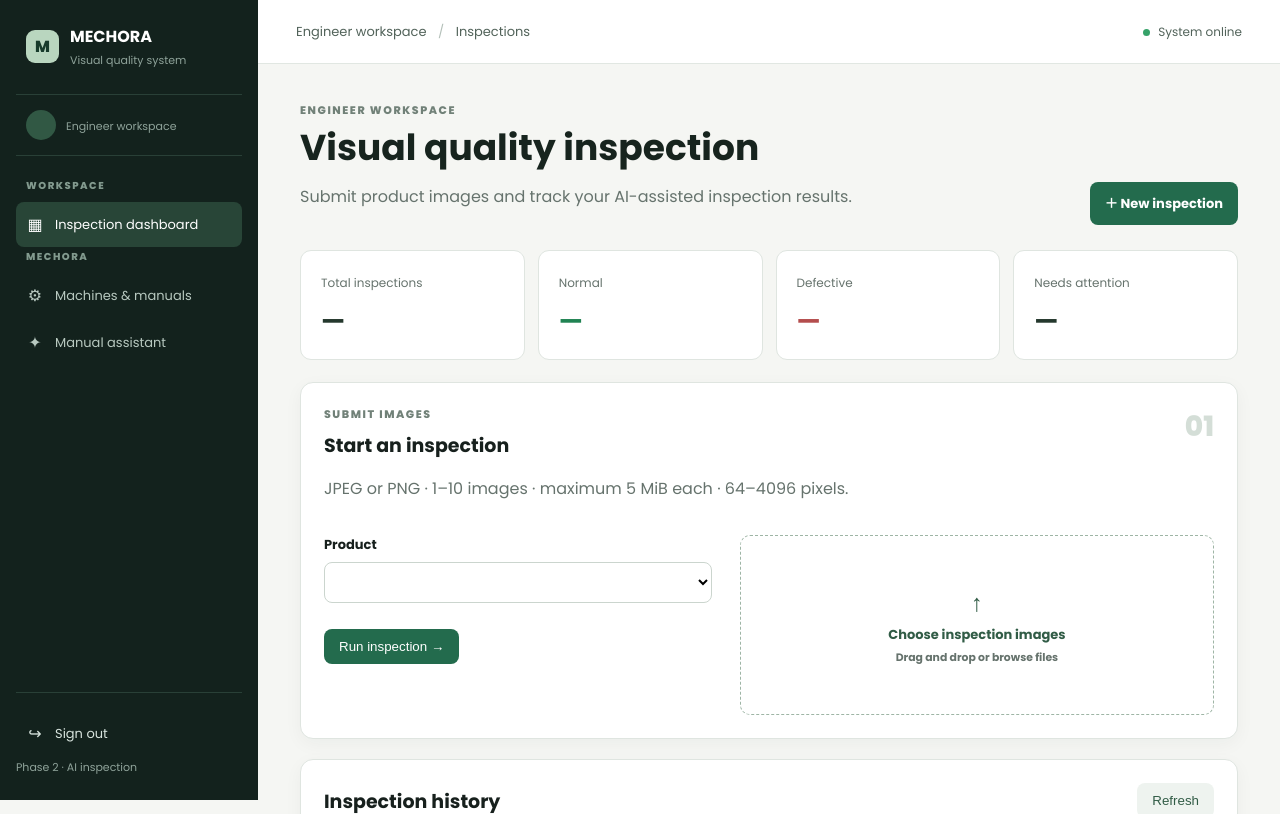
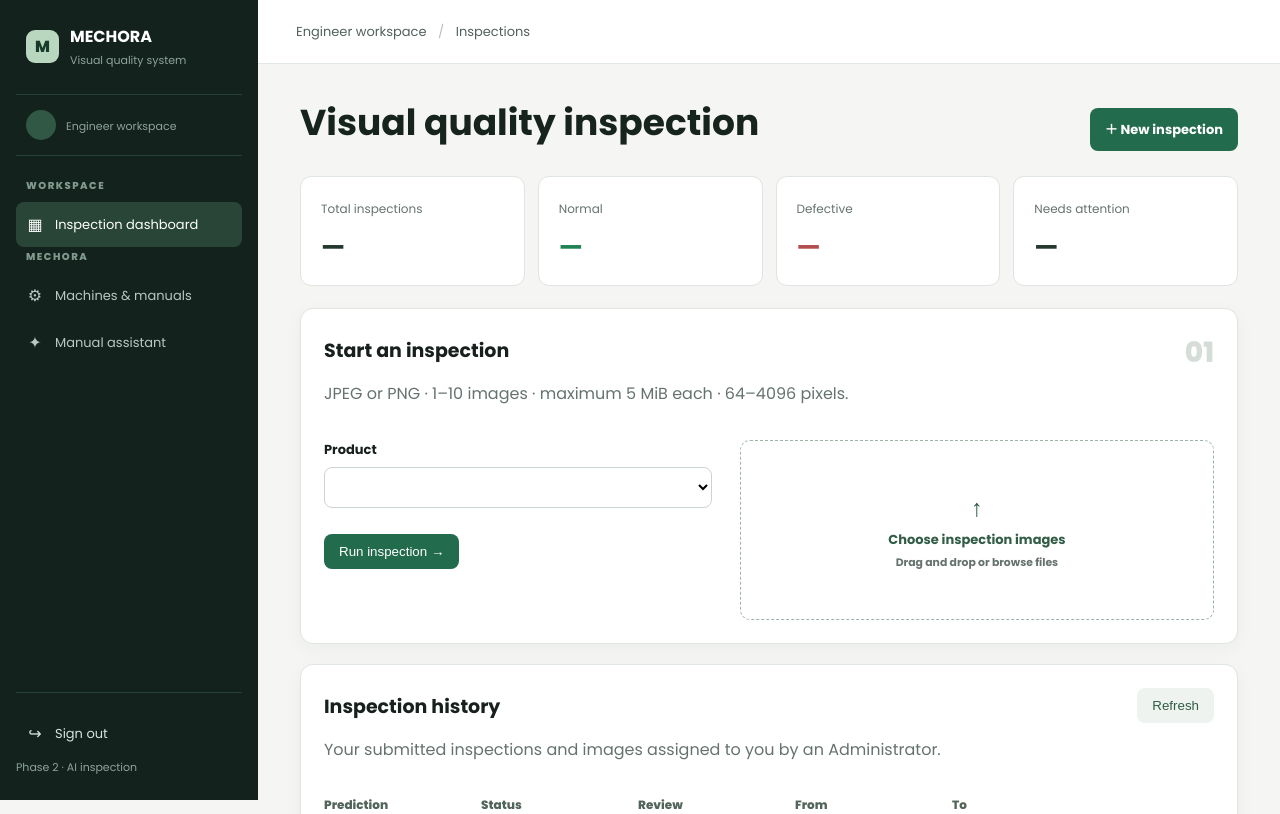
Before and after one commit to BitbyBit180/mechora, a Django app: template inspections/templates/inspections/engineer_dashboard.html in a window 1280 px wide. Shown: the top 814 px of the page. Run offline with Django 5.2, Linux system fonts and the light colour scheme; the template is opened without the code that fills it, so the values that code supplies are empty; parts of the project's set-up code (start-up, migrations or seed data) failed here and were passed over; some libraries are stand-ins or nearby versions.

Commit message:
fix: simplify engineer dashboard labels

```diff
--- a/inspections/templates/inspections/base.html
+++ b/inspections/templates/inspections/base.html
@@ -24,7 +24,7 @@
     <div class="sidebar-footer"><a class="sidebar-link logout" href="{% url 'logout' %}"><span>↪</span> Sign out</a><small>Phase 2 · AI inspection</small></div>
   </aside>
   <div class="app-main">
-    <header class="app-topbar"><button class="menu-toggle" id="menu-toggle" type="button" aria-label="Open navigation">☰</button><div class="topbar-context">{% block topbar_context %}Visual quality inspection{% endblock %}</div><div class="topbar-status"><span class="status-dot"></span> System online</div></header>
+    <header class="app-topbar"><button class="menu-toggle" id="menu-toggle" type="button" aria-label="Open navigation">☰</button><div class="topbar-context">{% block topbar_context %}Visual quality inspection{% endblock %}</div></header>
     <main class="app-content">{% block content %}{% endblock %}</main>
   </div>
   <script>
--- a/inspections/templates/inspections/engineer_dashboard.html
+++ b/inspections/templates/inspections/engineer_dashboard.html
@@ -12,9 +12,9 @@
 {% endblock %}
 {% block topbar_context %}Engineer workspace <span>/</span> Inspections{% endblock %}
 {% block content %}
-<div class="page-heading"><div><p class="eyebrow">ENGINEER WORKSPACE</p><h1>Visual quality inspection</h1><p class="muted">Submit product images and track your AI-assisted inspection results.</p></div><a class="heading-action" href="#upload-section">＋ New inspection</a></div>
+<div class="page-heading"><div><h1>Visual quality inspection</h1></div><a class="heading-action" href="#upload-section">＋ New inspection</a></div>
 <section class="metric-grid"><div class="metric-card"><small>Total inspections</small><strong id="stat-total">—</strong></div><div class="metric-card"><small>Normal</small><strong id="stat-normal" class="good">—</strong></div><div class="metric-card"><small>Defective</small><strong id="stat-defective" class="bad">—</strong></div><div class="metric-card"><small>Needs attention</small><strong id="stat-pending">—</strong></div></section>
-<section class="card" id="upload-section"><div class="section-heading"><div><p class="eyebrow">SUBMIT IMAGES</p><h2>Start an inspection</h2><p class="muted">JPEG or PNG · 1–10 images · maximum 5 MiB each · 64–4096 pixels.</p></div><span class="section-number">01</span></div><form id="upload-form" class="upload-form" enctype="multipart/form-data"><div class="upload-form-fields"><label>Product<select name="product_id" id="products" required></select></label><div id="selected-files" class="selected-files"></div><div class="form-actions"><button type="submit">Run inspection <span>→</span></button><p id="message" class="muted"></p></div></div><label class="file-drop" for="images"><span class="upload-icon">↑</span><strong>Choose inspection images</strong><small>Drag and drop or browse files</small><input type="file" name="images" id="images" accept="image/jpeg,image/png" multiple required></label></form></section>
+<section class="card" id="upload-section"><div class="section-heading"><div><h2>Start an inspection</h2><p class="muted">JPEG or PNG · 1–10 images · maximum 5 MiB each · 64–4096 pixels.</p></div><span class="section-number">01</span></div><form id="upload-form" class="upload-form" enctype="multipart/form-data"><div class="upload-form-fields"><label>Product<select name="product_id" id="products" required></select></label><div id="selected-files" class="selected-files"></div><div class="form-actions"><button type="submit">Run inspection <span>→</span></button><p id="message" class="muted"></p></div></div><label class="file-drop" for="images"><span class="upload-icon">↑</span><strong>Choose inspection images</strong><small>Drag and drop or browse files</small><input type="file" name="images" id="images" accept="image/jpeg,image/png" multiple required></label></form></section>
 <section class="card" id="history-section"><div class="section-heading"><div><h2>Inspection history</h2><p class="muted">Your submitted inspections and images assigned to you by an Administrator.</p></div><button id="refresh" class="quiet-button" type="button">Refresh</button></div><div class="history-filters"><label>Prediction<select id="prediction-filter"><option value="all">All predictions</option><option value="Normal">Normal</option><option value="Defective">Defective</option></select></label><label>Status<select id="status-filter"><option value="all">All statuses</option><option value="completed">Completed</option><option value="failed">Failed</option><option value="queued">Queued</option><option value="processing">Processing</option></select></label><label>Review<select id="review-filter"><option value="all">All reviews</option><option value="pending">Pending review</option><option value="confirmed">Confirmed</option><option value="corrected">Corrected</option></select></label><label>From<input id="date-from" type="date"></label><label>To<input id="date-to" type="date"></label></div><div class="table-wrap"><table><thead><tr><th>Inspection</th><th>Work</th><th>File</th><th>AI prediction</th><th>Status</th><th>Supervisor review</th><th>Submitted</th></tr></thead><tbody id="history"></tbody></table></div><div class="history-pagination" id="history-pagination"></div></section>
 <div class="review-modal" id="engineer-image-modal" hidden><div class="review-backdrop" data-close-engineer-image></div><section class="review-panel image-preview-panel" role="dialog" aria-modal="true" aria-label="Inspection image"><button class="review-close" type="button" data-close-engineer-image aria-label="Close image">×</button><p class="eyebrow">INSPECTION IMAGE</p><h2 id="engineer-image-title">Preview</h2><img id="engineer-image-preview" class="engineer-image-preview" alt="Uploaded inspection"></section></div>
 <div class="review-modal" id="engineer-review-modal" hidden><div class="review-backdrop" data-close-engineer-review></div><section class="review-panel review-detail-panel" role="dialog" aria-modal="true" aria-label="Supervisor review"><button class="review-close" type="button" data-close-engineer-review aria-label="Close review">×</button><p class="eyebrow">SUPERVISOR REVIEW</p><h2>Review details</h2><div class="engineer-review-detail"><span>Decision</span><strong id="engineer-review-class">—</strong><span>Reviewer</span><strong id="engineer-reviewer">—</strong><span>Comment</span><p id="engineer-review-comment">—</p></div></section></div>
```
